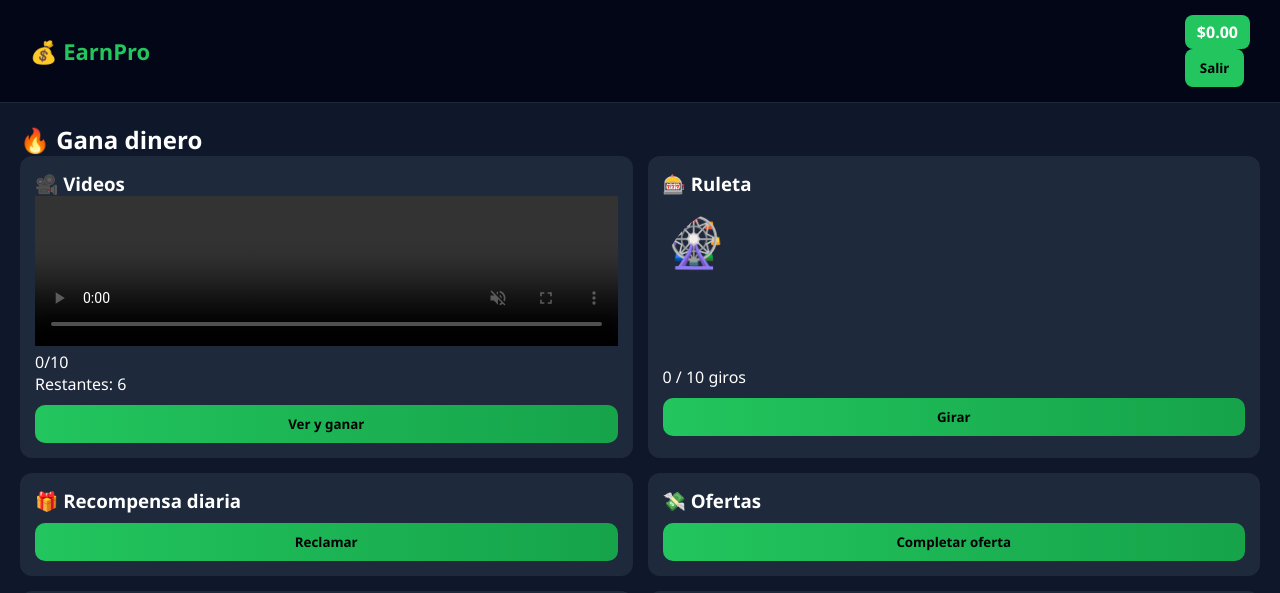
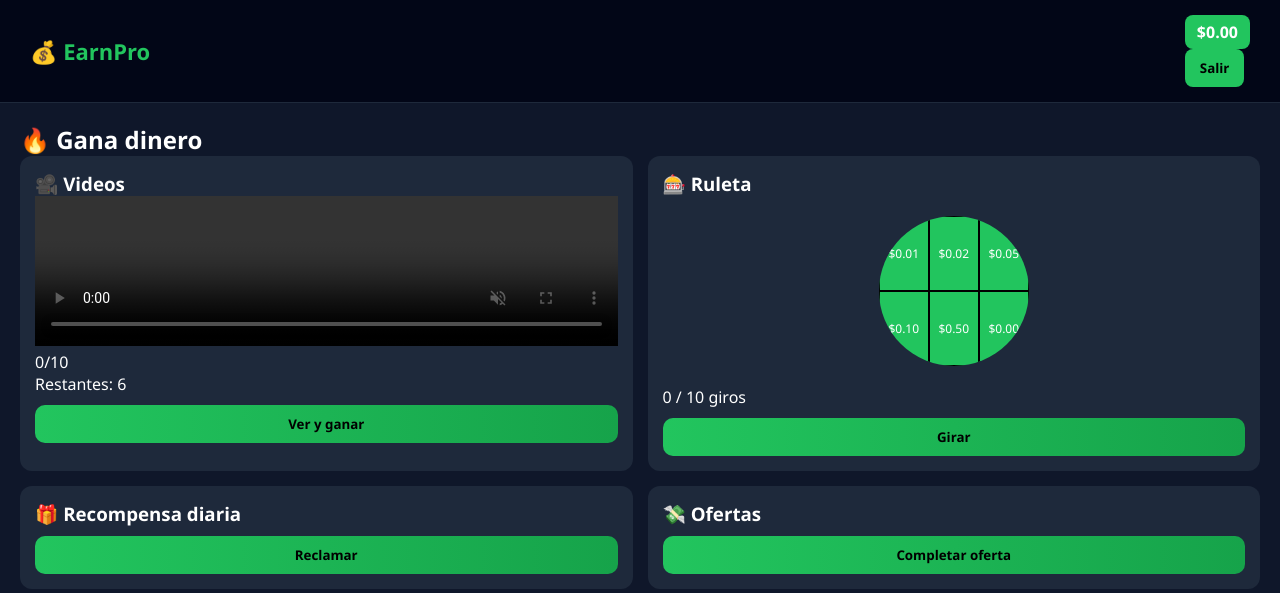
Before and after one commit to Jesus220216/Earn-Money-Pro, a website with bundled scripts: page public/dashboard.html in a window 1280 px wide. Shown: the top 593 px of the page. Built offline with nearby package versions, Linux system fonts and the light colour scheme; no server answers.

Commit message:
dashboard.html

```diff
--- a/public/dashboard.html
+++ b/public/dashboard.html
@@ -45,7 +45,16 @@ iframe {
 <!-- 🎰 RULETA -->
 <div class="card">
   <h3>🎰 Ruleta</h3>
-  <div id="wheel">🎡</div>
+ <div class="wheel-container">
+  <div id="wheel">
+    <div class="segment">$0.01</div>
+    <div class="segment">$0.02</div>
+    <div class="segment">$0.05</div>
+    <div class="segment">$0.10</div>
+    <div class="segment">$0.50</div>
+    <div class="segment">$0.00</div>
+  </div>
+</div>
   <p id="spinCount">0 / 10 giros</p>
   <button onclick="spin()">Girar</button>
 </div>
```
